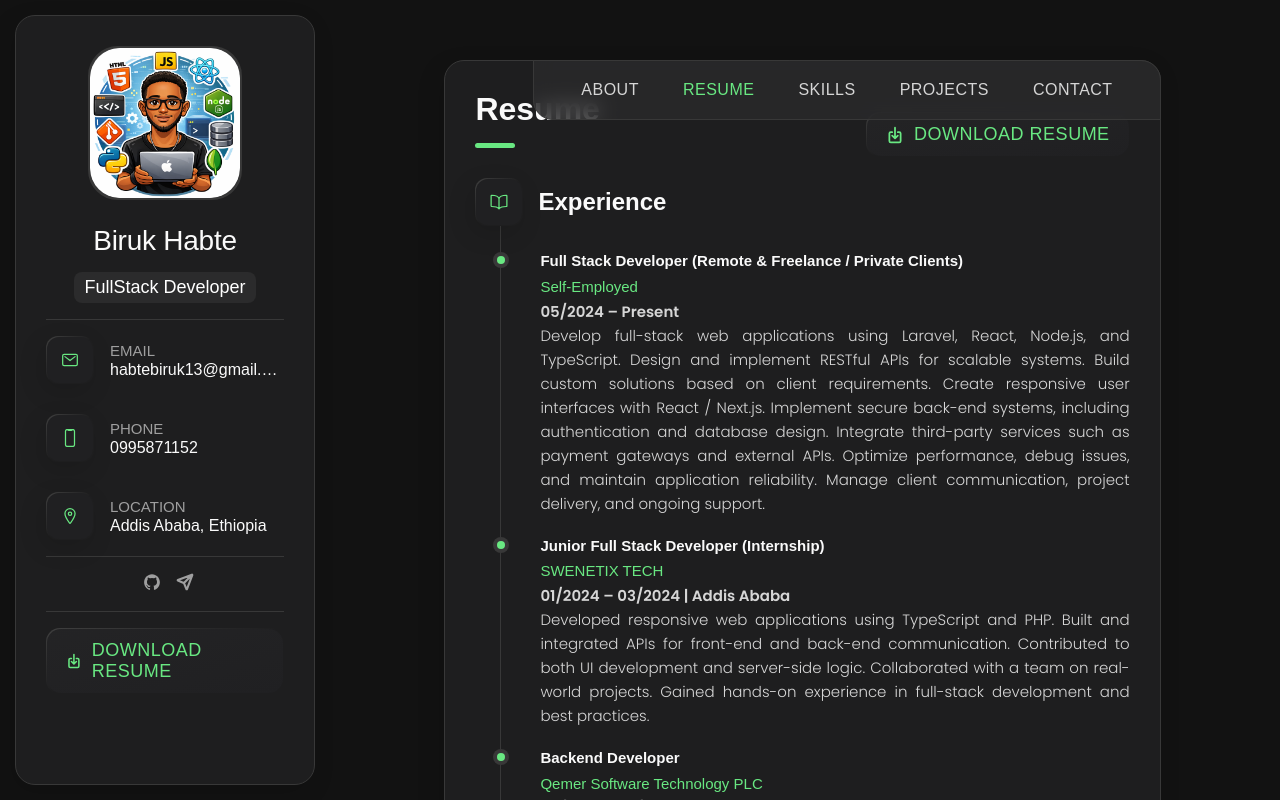
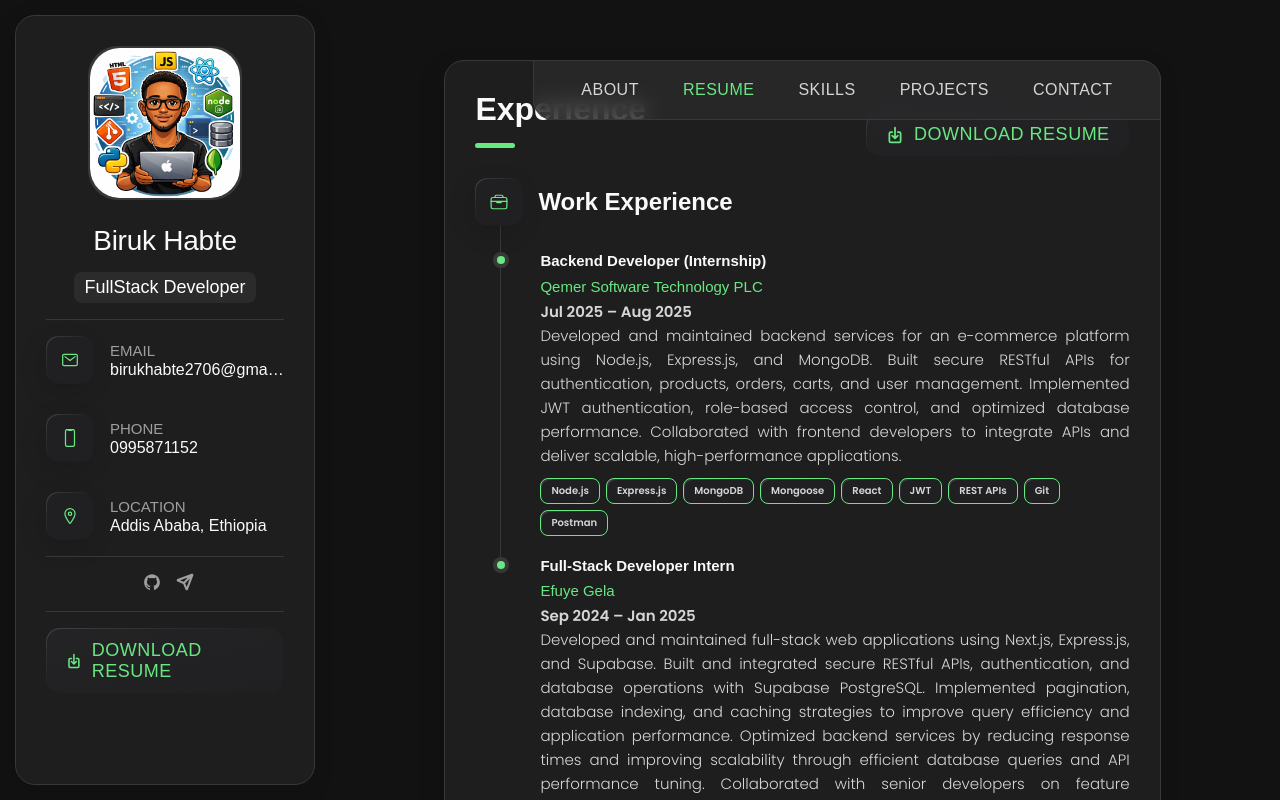
Before and after one commit to birukhabte/new-portfolio, a React (Vite) app in the folder Personal-Portfolio-main/: page / in a window 1280 px wide. Both pictures are taken after a click on the button "RESUME". Shown: the top 800 px of the page. Built offline with nearby package versions, Linux system fonts and the light colour scheme; a web font is replaced by a local one.

Commit message:
update contact details, refresh resume, and overhaul professional experience and project sections

```diff
--- a/Personal-Portfolio-main/src/components/MobileContacts.jsx
+++ b/Personal-Portfolio-main/src/components/MobileContacts.jsx
@@ -10,8 +10,8 @@ const MobileContacts = () => {
           </div>
           <div className="contact-info">
             <p className="contact-title">Email</p>
-            <a href="mailto:raro@example.com" className="contact-link">
-              habtebiruk13@gmail.com
+            <a href="mailto:birukhabte2706@gmail.com" className="contact-link">
+              birukhabte2706@gmail.com
             </a>
           </div>
         </li>
--- a/Personal-Portfolio-main/src/components/Resume.jsx
+++ b/Personal-Portfolio-main/src/components/Resume.jsx
@@ -1,13 +1,13 @@
 const Resume = () => {
   const handleDownloadResume = (e) => {
     e.preventDefault();
-    fetch("/fresume_updated.pdf")
+    fetch("/FBiruk_Habte.pdf")
       .then(res => res.blob())
       .then(blob => {
         const url = window.URL.createObjectURL(blob);
         const a = document.createElement('a');
         a.href = url;
-        a.download = "fresume_updated.pdf";
+        a.download = "FBiruk_Habte.pdf";
         document.body.appendChild(a);
         a.click();
         document.body.removeChild(a);
@@ -18,7 +18,7 @@ const Resume = () => {
   return (
     <article className="resume">
       <header style={{ display: 'flex', justifyContent: 'space-between', alignItems: 'center' }}>
-        <h2 className="h2 article-title">Resume</h2>
+        <h2 className="h2 article-title">Experience</h2>
         <button
           className="download-resume-btn"
           onClick={handleDownloadResume}
@@ -28,69 +28,49 @@ const Resume = () => {
           <span>Download Resume</span>
         </button>
       </header>
+
       <section className="timeline">
         <div className="title-wrapper">
           <div className="icon-box">
-            <ion-icon name="book-outline"></ion-icon>
+            <ion-icon name="briefcase-outline"></ion-icon>
           </div>
-
-          <h3 className="h3">Experience</h3>
+          <h3 className="h3">Work Experience</h3>
         </div>
 
         <ol className="timeline-list">
           <li className="timeline-item">
-            <h4 className="h4 timeline-item-title">Full Stack Developer (Remote & Freelance / Private Clients)</h4>
-            <h5 className="h5 timeline-company">Self-Employed</h5>
-            <span>05/2024 – Present</span>
+            <h4 className="h4 timeline-item-title">Backend Developer (Internship)</h4>
+            <h5 className="h5 timeline-company">Qemer Software Technology PLC</h5>
+            <span>Jul 2025 – Aug 2025</span>
             <p className="timeline-text">
-              Develop full-stack web applications using Laravel, React, Node.js, and TypeScript.
-              Design and implement RESTful APIs for scalable systems.
-              Build custom solutions based on client requirements.
-              Create responsive user interfaces with React / Next.js.
-              Implement secure back-end systems, including authentication and database design.
-              Integrate third-party services such as payment gateways and external APIs.
-              Optimize performance, debug issues, and maintain application reliability.
-              Manage client communication, project delivery, and ongoing support.
+              Developed and maintained backend services for an e-commerce platform using Node.js, Express.js, and MongoDB.
+              Built secure RESTful APIs for authentication, products, orders, carts, and user management.
+              Implemented JWT authentication, role-based access control, and optimized database performance.
+              Collaborated with frontend developers to integrate APIs and deliver scalable, high-performance applications.
             </p>
+            <div className="timeline-tech-stack">
+              {["Node.js", "Express.js", "MongoDB", "Mongoose", "React", "JWT", "REST APIs", "Git", "Postman"].map((tech, i) => (
+                <span key={i} className="tech-badge">{tech}</span>
+              ))}
+            </div>
           </li>
 
           <li className="timeline-item">
-            <h4 className="h4 timeline-item-title">Junior Full Stack Developer (Internship)</h4>
-            <h5 className="h5 timeline-company">SWENETIX TECH</h5>
-            <span>01/2024 – 03/2024 | Addis Ababa</span>
+            <h4 className="h4 timeline-item-title">Full-Stack Developer Intern</h4>
+            <h5 className="h5 timeline-company">Efuye Gela</h5>
+            <span>Sep 2024 – Jan 2025</span>
             <p className="timeline-text">
-              Developed responsive web applications using TypeScript and PHP.
-              Built and integrated APIs for front-end and back-end communication.
-              Contributed to both UI development and server-side logic.
-              Collaborated with a team on real-world projects.
-              Gained hands-on experience in full-stack development and best practices.
+              Developed and maintained full-stack web applications using Next.js, Express.js, and Supabase.
+              Built and integrated secure RESTful APIs, authentication, and database operations with Supabase PostgreSQL.
+              Implemented pagination, database indexing, and caching strategies to improve query efficiency and application performance.
+              Optimized backend services by reducing response times and improving scalability through efficient database queries and API performance tuning.
+              Collaborated with senior developers on feature development, bug fixes, code reviews, testing, and version control using Git.
             </p>
-          </li>
-
-          <li className="timeline-item">
-            <h4 className="h4 timeline-item-title">Backend Developer</h4>
-            <h5 className="h5 timeline-company">Qemer Software Technology PLC</h5>
-            <span>09/2024 – 01/2025 | Addis Ababa</span>
-            <p className="timeline-text">
-              Built scalable RESTful APIs using Node.js and Express.js (MERN stack).
-              Designed and managed MongoDB databases with optimized data models.
-              Implemented authentication and integrated third-party APIs.
-              Collaborated with frontend developers to deliver seamless applications.
-              Debugged and optimized performance while maintaining clean, maintainable code.
-            </p>
-          </li>
-
-          <li className="timeline-item">
-            <h4 className="h4 timeline-item-title">Full Stack Developer</h4>
-            <h5 className="h5 timeline-company">Gasha Digital Technologies</h5>
-            <span>06/2025 – 11/2025 | Addis Ababa</span>
-            <p className="timeline-text">
-              Built backend logic and database schemas using Next.js, Node.js, and Prisma ORM.
-              Implemented secure authentication and role-based access control.
-              Developed and integrated REST APIs with server-side rendering (SSR).
-              Improved application performance, scalability, and code maintainability.
-              Collaborated using Git in an agile development environment.
-            </p>
+            <div className="timeline-tech-stack">
+              {["Next.js", "React", "Node.js", "Express.js", "Supabase", "PostgreSQL", "TypeScript", "Git"].map((tech, i) => (
+                <span key={i} className="tech-badge">{tech}</span>
+              ))}
+            </div>
           </li>
         </ol>
       </section>
@@ -98,9 +78,85 @@ const Resume = () => {
       <section className="timeline">
         <div className="title-wrapper">
           <div className="icon-box">
-            <ion-icon name="book-outline"></ion-icon>
+            <ion-icon name="code-slash-outline"></ion-icon>
           </div>
+          <h3 className="h3">Projects</h3>
+        </div>
 
+        <ol className="timeline-list">
+          <li className="timeline-item">
+            <h4 className="h4 timeline-item-title">School Management System</h4>
+            <h5 className="h5 timeline-company">Private Client</h5>
+            <p className="timeline-text">
+              Developed a full-stack School Management System for Ethiopian schools with dedicated Admin, Teacher, Student, and Parent web portals.
+              Built secure RESTful APIs with JWT authentication, role-based access control (RBAC), real-time communication, and file upload capabilities.
+              Developed modules for student registration, attendance, examinations, grade management, fee collection, payroll, communication, and reporting.
+              Integrated the Chapa payment gateway, PDF report generation, real-time notifications, Redis caching, and Docker-based deployment.
+            </p>
+            <div className="timeline-tech-stack">
+              {["Node.js", "Express.js", "TypeScript", "Prisma ORM", "MySQL", "Next.js", "React", "Tailwind CSS", "Socket.IO", "Redis", "JWT", "Docker", "Swagger", "Chapa API"].map((tech, i) => (
+                <span key={i} className="tech-badge">{tech}</span>
+              ))}
+            </div>
+          </li>
+
+          <li className="timeline-item">
+            <h4 className="h4 timeline-item-title">PharmaCare – Pharmacy Management System</h4>
+            <h5 className="h5 timeline-company">Personal Project</h5>
+            <p className="timeline-text">
+              Designed and developed a full-stack Pharmacy Management System to streamline medicine inventory, sales, purchases, prescriptions, customer management, and supplier management.
+              Built secure RESTful APIs and implemented role-based access control (RBAC) for Head Pharmacist, Counter Staff, and Inventory Manager.
+              Implemented inventory management with batch tracking, expiry alerts, purchase order processing, and audit logging.
+              Developed an interactive dashboard with real-time sales analytics, top-selling medicines, key performance indicators (KPIs), and notifications.
+            </p>
+            <div className="timeline-tech-stack">
+              {["Next.js 14", "React 19", "TypeScript", "Node.js", "Express.js", "MongoDB", "Mongoose", "Vercel", "Render"].map((tech, i) => (
+                <span key={i} className="tech-badge">{tech}</span>
+              ))}
+            </div>
+          </li>
+
+          <li className="timeline-item">
+            <h4 className="h4 timeline-item-title">PowerLink Ethiopia – Electrical Utility Management System</h4>
+            <h5 className="h5 timeline-company">Personal Project</h5>
+            <p className="timeline-text">
+              Engineered a scalable full-stack platform using Node.js, Express.js, PostgreSQL, React, and React Native to modernize electrical utility service management.
+              Implemented Role-Based Access Control (RBAC) for five user roles: Admin, Customer, Business, Supervisor, and Technician.
+              Developed modules for service requests, new electricity connections, outage management, customer profiles, announcements, and administrative dashboards.
+              Integrated Socket.io for real-time chat and notifications, JWT authentication with bcryptjs, secure file uploads with Multer, email notifications with Nodemailer, and online payments through the Chapa Payment Gateway.
+              Designed a scalable backend architecture with PostgreSQL, Docker-ready deployment, and Supabase migration support for maintainability and performance.
+            </p>
+            <div className="timeline-tech-stack">
+              {["Node.js", "Express.js", "PostgreSQL", "React", "React Native", "Socket.io", "JWT", "Docker", "Supabase"].map((tech, i) => (
+                <span key={i} className="tech-badge">{tech}</span>
+              ))}
+            </div>
+          </li>
+
+          <li className="timeline-item">
+            <h4 className="h4 timeline-item-title">Car Rental Management System</h4>
+            <h5 className="h5 timeline-company">Academic Project</h5>
+            <p className="timeline-text">
+              Designed and developed a full-stack Car Rental Management System using PHP, MySQL, HTML, CSS, JavaScript, and Bootstrap.
+              Designed the database through conceptual, logical, and physical modeling, applying normalization up to Third Normal Form (3NF) to ensure data integrity and reduce redundancy.
+              Developed modules for vehicle management, customer registration, booking, rental processing, and payment records.
+              Built secure CRUD operations, user authentication, and responsive user interfaces.
+              Collaborated with team members across the full software development lifecycle, from requirements analysis to testing and deployment.
+            </p>
+            <div className="timeline-tech-stack">
+              {["PHP", "MySQL", "HTML", "CSS", "JavaScript", "Bootstrap"].map((tech, i) => (
+                <span key={i} className="tech-badge">{tech}</span>
+              ))}
+            </div>
+          </li>
+        </ol>
+      </section>
+
+      <section className="timeline">
+        <div className="title-wrapper">
+          <div className="icon-box">
+            <ion-icon name="school-outline"></ion-icon>
+          </div>
           <h3 className="h3">Education</h3>
         </div>
 
@@ -110,11 +166,11 @@ const Resume = () => {
               Bachelor of Science in Information Systems
             </h4>
             <h5 className="h5 timeline-company">Addis Ababa University</h5>
-            <span>2023 – 2026</span>
+            <span>2026</span>
             <p className="timeline-text">
               Completed a comprehensive program covering software development, database management,
               system analysis and design, web technologies, and information security.
-              Gained strong foundation in programming, data structures, algorithms, and modern development practices.
+              Gained a strong foundation in programming, data structures, algorithms, and modern development practices.
             </p>
           </li>
         </ol>
--- a/Personal-Portfolio-main/src/components/Sidebar.jsx
+++ b/Personal-Portfolio-main/src/components/Sidebar.jsx
@@ -58,8 +58,8 @@ const Sidebar = () => {
             </div>
             <div className="contact-info">
               <p className="contact-title">Email</p>
-              <a href="mailto:raro@example.com" className="contact-link">
-               habtebiruk13@gmail.com
+              <a href="mailto:birukhabte2706@gmail.com" className="contact-link">
+               birukhabte2706@gmail.com
               </a>
             </div>
           </li>
@@ -108,13 +108,13 @@ const Sidebar = () => {
           className="download-resume-btn"
           onClick={(e) => {
             e.preventDefault();
-            fetch("/fresume_updated.pdf")
+            fetch("/FBiruk_Habte.pdf")
               .then(res => res.blob())
               .then(blob => {
                 const url = window.URL.createObjectURL(blob);
                 const a = document.createElement('a');
                 a.href = url;
-                a.download = "fresume_updated.pdf";
+                a.download = "FBiruk_Habte.pdf";
                 document.body.appendChild(a);
                 a.click();
                 document.body.removeChild(a);
--- a/Personal-Portfolio-main/src/components/Skills.jsx
+++ b/Personal-Portfolio-main/src/components/Skills.jsx
@@ -37,14 +37,12 @@ const Skills = () => {
         { name: "MongoDB", icon: "https://cdn.jsdelivr.net/gh/devicons/devicon/icons/mongodb/mongodb-original.svg", color: "#47A248" },
         { name: "MySQL", icon: "https://cdn.jsdelivr.net/gh/devicons/devicon/icons/mysql/mysql-original.svg", color: "#4479A1" },
         { name: "PostgreSQL", icon: "https://cdn.jsdelivr.net/gh/devicons/devicon/icons/postgresql/postgresql-original.svg", color: "#4169E1" },
-        { name: "Prisma", icon: "https://cdn.jsdelivr.net/gh/devicons/devicon/icons/prisma/prisma-original.svg", color: "#2D3748" },
       ],
     },
     {
       category: "Cloud & Hosting",
       icon: "cloud-outline",
       skills: [
-        { name: "AWS", icon: "https://cdn.jsdelivr.net/gh/devicons/devicon/icons/amazonwebservices/amazonwebservices-original-wordmark.svg", color: "#FF9900" },
         { name: "Vercel", icon: "https://cdn.jsdelivr.net/gh/devicons/devicon/icons/vercel/vercel-original.svg", color: "#000000" },
         { name: "Netlify", icon: "https://cdn.jsdelivr.net/gh/devicons/devicon/icons/netlify/netlify-original.svg", color: "#00C7B7" },
         { name: "Docker", icon: "https://cdn.jsdelivr.net/gh/devicons/devicon/icons/docker/docker-original.svg", color: "#2496ED" },
--- a/Personal-Portfolio-main/src/index.css
+++ b/Personal-Portfolio-main/src/index.css
@@ -859,6 +859,14 @@ article {
   font-weight: var(--fw300);
   line-height: 1.6;
   text-align: justify;
+  margin-bottom: 10px;
+}
+
+.timeline-tech-stack {
+  display: flex;
+  flex-wrap: wrap;
+  gap: 6px;
+  margin-top: 10px;
 }
 
 /*SKILLS*/
```
Also changed, not shown: 1 other file (tests, documents, lock files or other folders).
